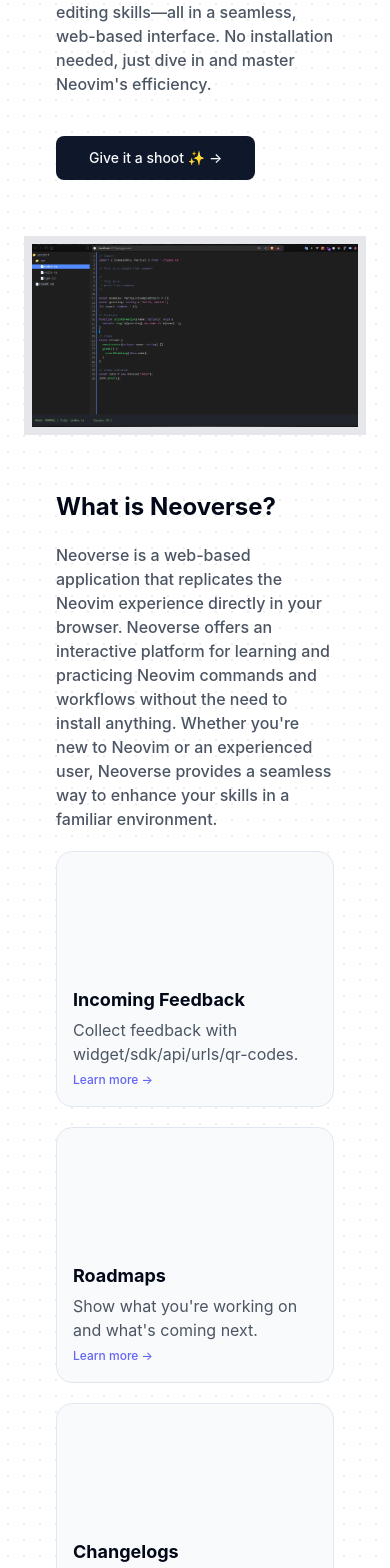
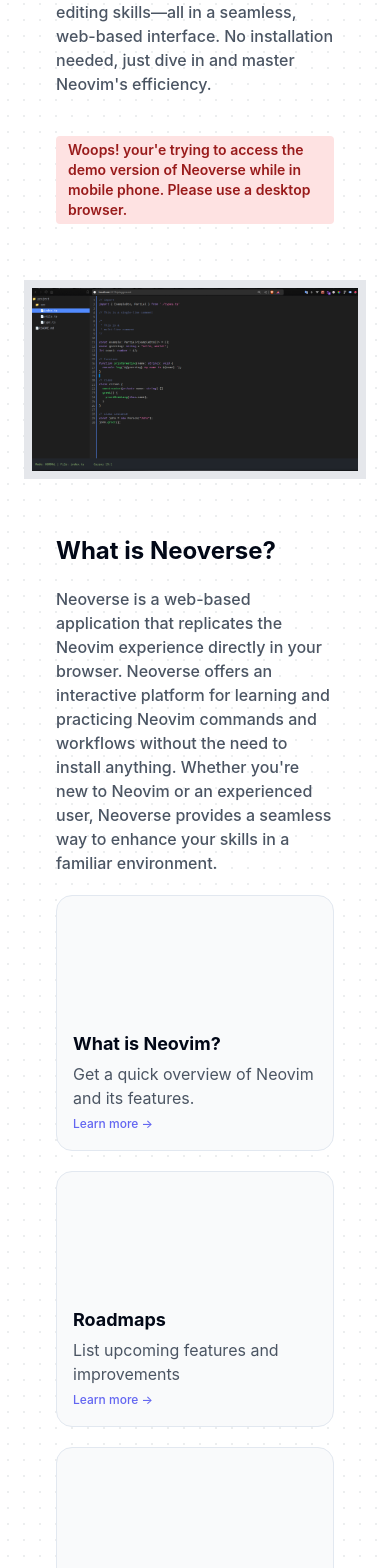
Before and after one commit to Abizrh/neoverse, a React (Vite) app: page / in a window 390 px wide. Shown: the part 420-1988 px from the top of the page. Built offline with nearby package versions, Linux system fonts and the light colour scheme.

Commit message:
style: adjust wording

```diff
--- a/src/components/layout/explainer.tsx
+++ b/src/components/layout/explainer.tsx
@@ -21,20 +21,20 @@
       </div>
       <div className="grid grid-cols-1 md:grid-cols-3 gap-x-10 gap-y-5 mt-5">
         <Card
-          title="Incoming Feedback"
-          description="Collect feedback with widget/sdk/api/urls/qr-codes."
+          title="What is Neovim?"
+          description="Get a quick overview of Neovim and its features."
           linkTo="/"
           linkText="Learn more →"
         />
         <Card
           title="Roadmaps"
-          description="Show what you're working on and what's coming next."
+          description="List upcoming features and improvements"
           linkTo="/"
           linkText="Learn more →"
         />
         <Card
           title="Changelogs"
-          description="Announce updates to your users with changelogs."
+          description="Announce updates to your users with changelogs"
           linkTo="/"
           linkText="Learn more →"
         />
--- a/src/components/layout/hero.tsx
+++ b/src/components/layout/hero.tsx
@@ -1,4 +1,4 @@
-import React from "react";
+import React, { useEffect, useState } from "react";
 import { Button } from "@/components/ui/button";
 import { useNavigate } from "react-router-dom";
 
@@ -7,6 +7,19 @@
   const handleClick = () => {
     navigate("/playground");
   };
+  const [width, setWidth] = useState(window.innerWidth);
+
+  useEffect(() => {
+    const handleResize = () => {
+      setWidth(window.innerWidth);
+    };
+
+    window.addEventListener("resize", handleResize);
+
+    return () => {
+      window.removeEventListener("resize", handleResize);
+    };
+  }, []);
 
   return (
     <>
@@ -25,6 +38,7 @@
             installation needed, just dive in and master Neovim's efficiency.
           </p>
           <div className="!mt-10">
+            {width > 700 ? (
               <Button
                 variant="default"
                 size="lg"
@@ -33,6 +47,12 @@
               >
                 Give it a shoot ✨ →
               </Button>
+            ) : (
+              <div className="bg-red-100 text-red-800 py-1 px-3 rounded-sm text-sm font-semibold inline-block">
+                Woops! your'e trying to access the demo version of Neoverse
+                while in mobile phone. Please use a desktop browser.
+              </div>
+            )}
           </div>
         </div>
       </section>
```
Lines whose indentation alone changed are shown as unchanged.
